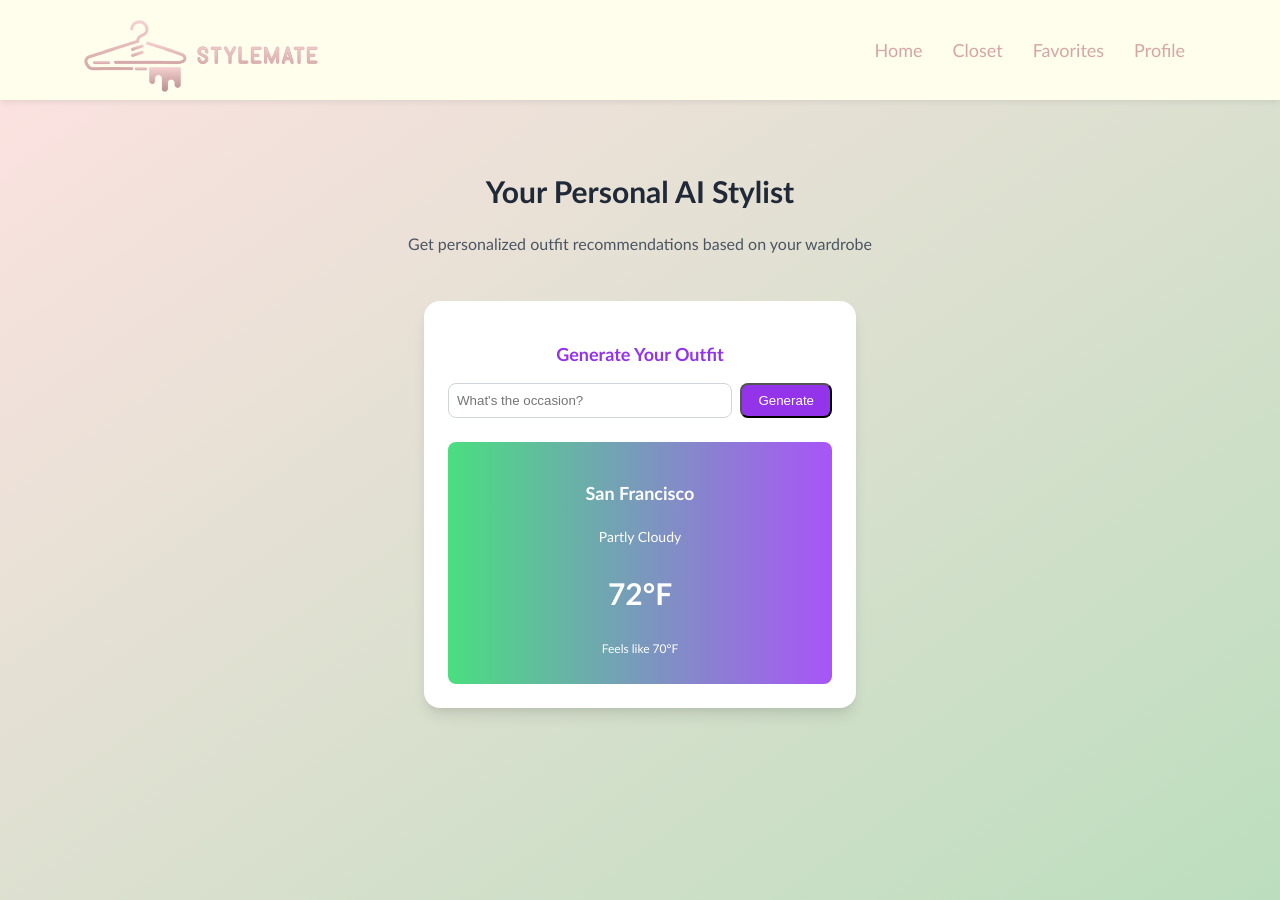
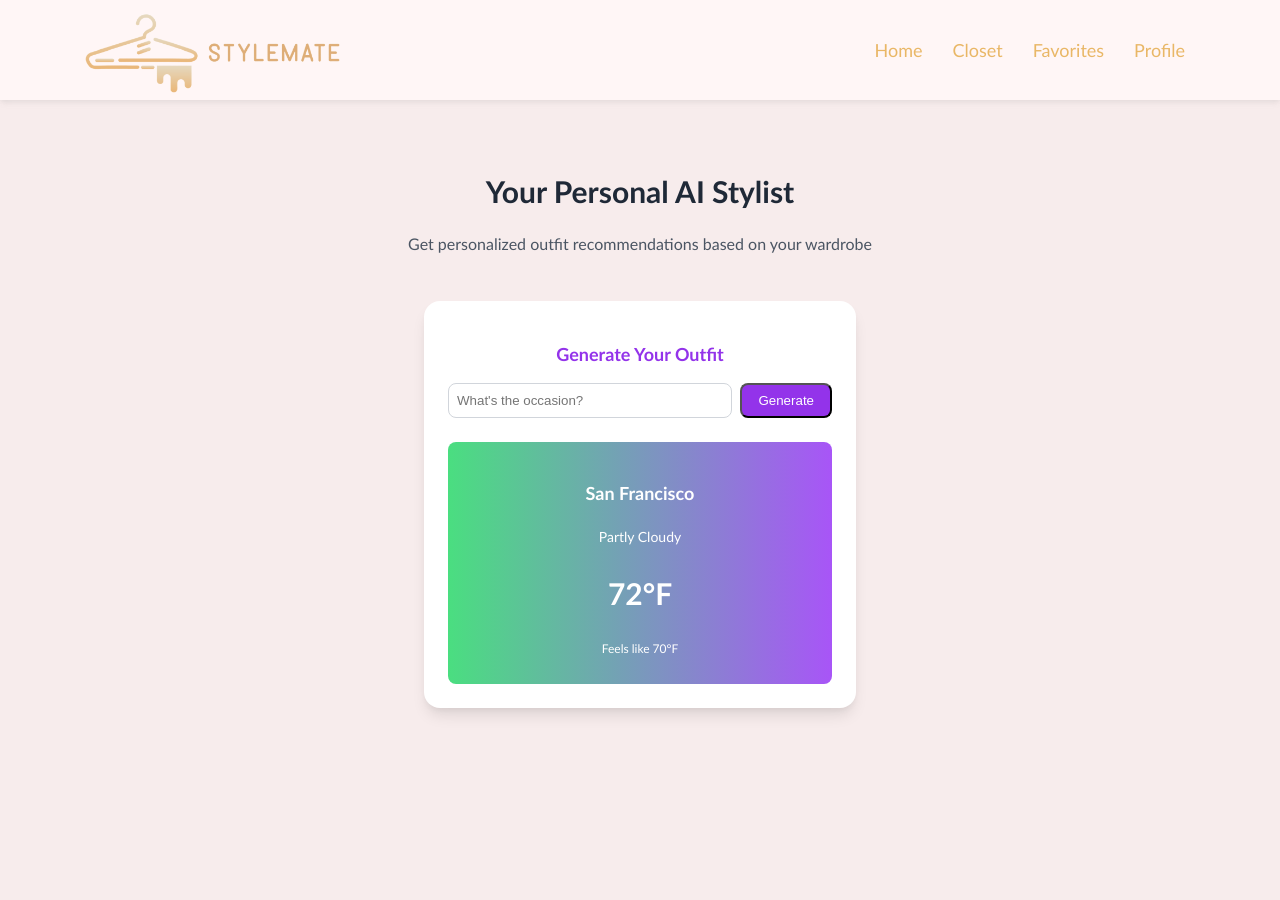
Before and after one commit to arnavmittal14/StyleMate, a React (Create React App) app in the folder stylemate/frontend/: page / in a window 1280 px wide. Built offline with nearby package versions, Linux system fonts and the light colour scheme.

Commit message:
changed navbar colours

```diff
--- a/stylemate/frontend/src/App.css
+++ b/stylemate/frontend/src/App.css
@@ -1,11 +1,10 @@
 .App {
   text-align: center;
-  background: linear-gradient(to bottom right, #ffe2e2,rgb(188, 222, 190));
+  background: rgb(247, 236, 236);
   min-height: 100vh; /* Full screen height */
   width: 100vw; /* Full screen width */
   font-family: Trebuchet MS, sans-serif;
 }
-
 
 .App-logo {
   height: 40vmin;
--- a/stylemate/frontend/src/components/navbar/Navbar.css
+++ b/stylemate/frontend/src/components/navbar/Navbar.css
@@ -2,7 +2,7 @@
 .navbar {
     width: 100%;
     height: 100px;
-    background-color: #fffdec;
+    background-color:rgb(255, 246, 246);
     box-shadow: 0 4px 6px -1px rgba(138, 135, 135, 0.1), 0 2px 4px -1px rgba(138, 135, 135, 0.1);
     position: relative;
     display: flex;
@@ -21,7 +21,7 @@
 
   .nav-link {
     text-decoration: none;
-    color:rgb(212, 166, 166);
+    color:rgb(233, 183, 102);
     font-size: 18px;
     font-weight: 180;
     position: relative;
@@ -38,7 +38,7 @@
     bottom: 0;
     width: 0;
     height: 2px;
-    background-color: #ffcfcf; /* Light purple */
+    background-color: #ffcfcf;
     transition: width 0.3s ease-in-out;
   }
 
--- a/stylemate/frontend/src/components/navbar/Navbar.jsx
+++ b/stylemate/frontend/src/components/navbar/Navbar.jsx
@@ -4,7 +4,7 @@ import './Navbar.css';
 export default function Navbar() {
   return (
     <nav className="navbar">
-      <img src="/styleMate_logo.png" alt="StyleMate Logo" className="logo" />
+      <img src="/styleMate_logo_2.png" alt="StyleMate Logo" className="logo" />
       <nav className="nav-links">
         <a href="/" className="nav-link">Home</a>
         <a href="/Closet" className="nav-link">Closet</a>
```
Also changed, not shown: stylemate/frontend/public/styleMate_logo.png, stylemate/frontend/public/styleMate_logo_2.png.
